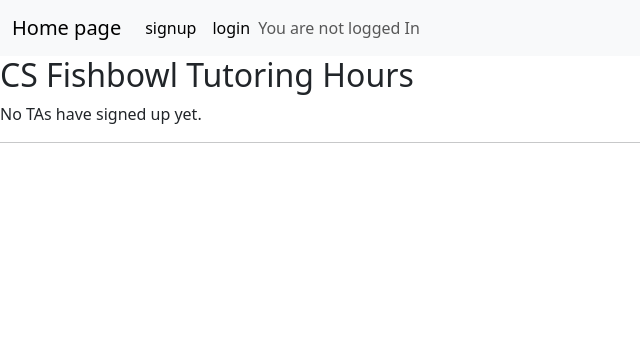
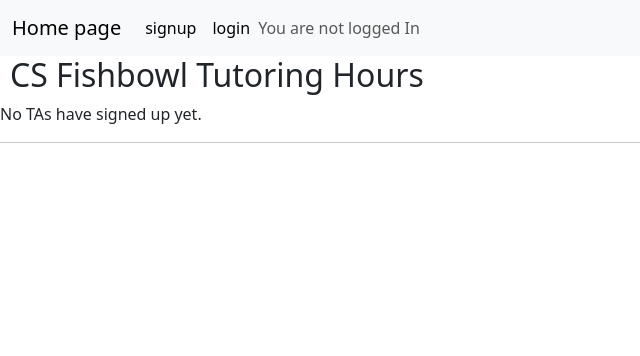
Before and after one commit to blheisey/tutoring-app, a Django app: page / in a window 1280 px wide. Shown: the top 356 px of the page, without its empty margins (0-640 px from the left). Run offline with Django 5.2, Linux system fonts and the light colour scheme.

Commit message:
adds padding

```diff
--- a/accounts/templates/home.html
+++ b/accounts/templates/home.html
@@ -1,10 +1,10 @@
 {% extends "base.html" %}
 {% block title %}Tutoring Hours{% endblock title %}
 {% block content %}
-  <h2>CS Fishbowl Tutoring Hours</h2>
+  <h2 style = "padding-left: 10px;">CS Fishbowl Tutoring Hours</h2>
 
     {% if user.is_authenticated %}
-    <p>
+    <p style = "padding-left: 10px;">
       Hi {{ user.first_name }} {{ user.last_name }}!<br>
       Your tutoring days and hours are <strong>{{ user.days }}</strong> and <strong>{{ user.hours }}</strong>.<br>
       Your information: {{ user.information }}
```
Also changed, not shown: accounts/views.py (line endings or trailing spaces).
